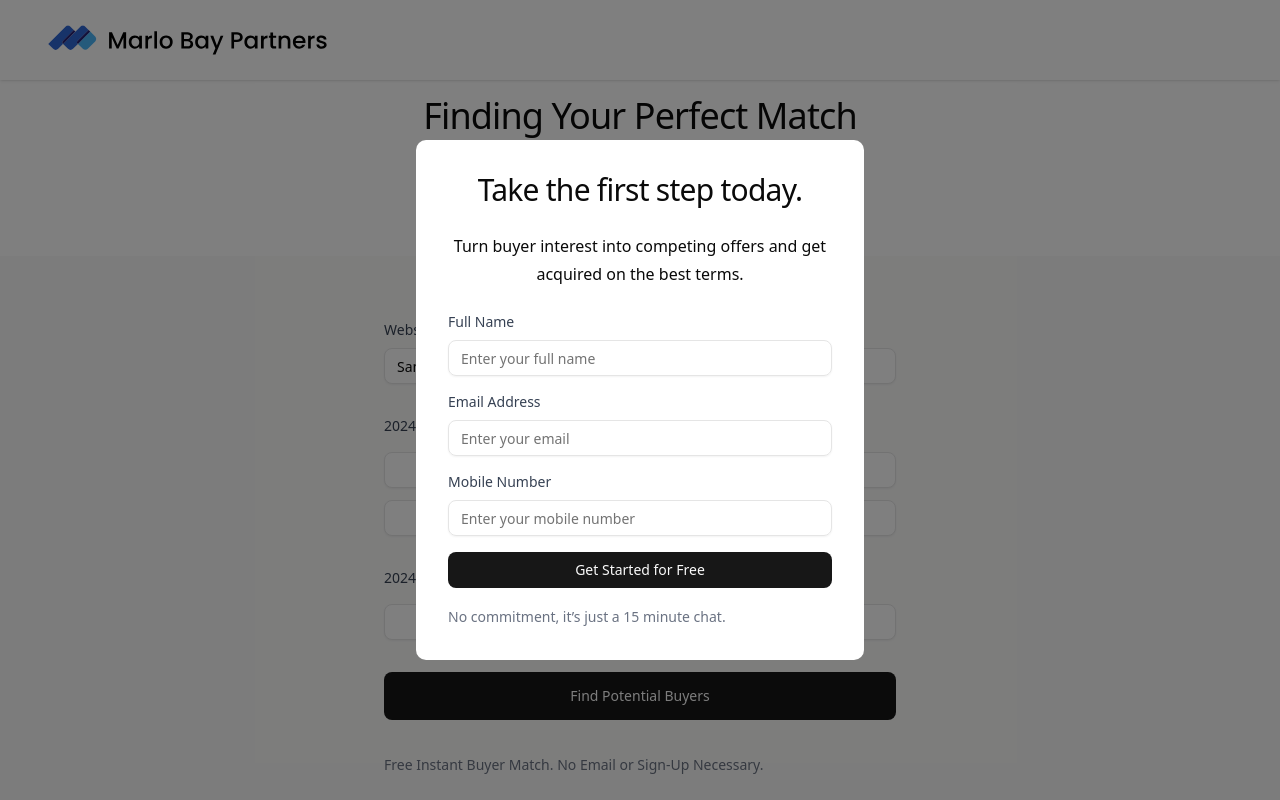
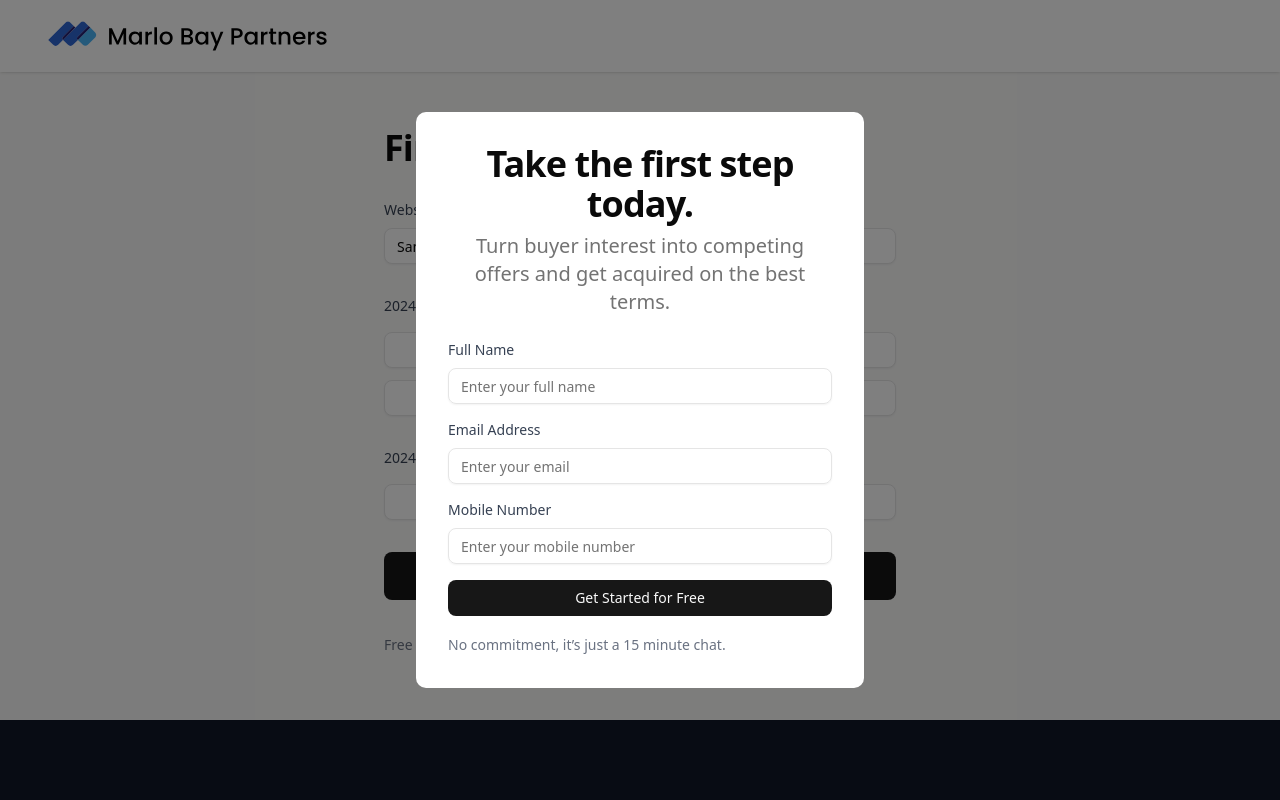
Before and after one commit to derekchan916/marlo-bay-landing, a Next.js app: page /match in a window 1280 px wide. Both pictures are taken after typing "Sample" into the empty fields and a click on the button "Find Potential Buyers". Shown: the top 800 px of the page. Built offline with nearby package versions, Linux system fonts and the light colour scheme; no server answers.

Commit message:
Add other styles

```diff
--- a/src/app/match/page.tsx
+++ b/src/app/match/page.tsx
@@ -1,6 +1,7 @@
 import Header from "@/components/Global/Header";
 import FinancialForm from "@/components/Match/FinancialForm";
 import { Text } from "@/base/text";
+import Footer from "@/components/Global/Footer";
 
 export default async function MatchPage({
   searchParams,
@@ -15,16 +16,8 @@ export default async function MatchPage({
     <div className="relative min-h-screen bg-white">
       <Header logoVariant="color" handleScroll={false} />
 
-      {/* Hero Section */}
-      <section className="relative py-16 md:py-24 flex items-center justify-center pt-28">
-        <div className="max-w-4xl mx-auto px-4 sm:px-6 lg:px-8 text-center">
-          <Text className="font-light mb-6 tracking-tight" variant="h1">
-            Finding Your Perfect Match
-          </Text>
-        </div>
-      </section>
-
       <FinancialForm initialDomain={domain} />
+      <Footer />
     </div>
   );
 }
--- a/src/app/page.tsx
+++ b/src/app/page.tsx
@@ -37,12 +37,12 @@ export default function Home() {
               </div>
 
               {/* Title */}
-              <Text className="text-6xl text-white mb-6" variant="h1">
+              <Text className="text-white mb-6" variant="h1">
                 Journey to Market Leadership
               </Text>
 
               {/* Subtitle */}
-              <Text className="text-white/90 mb-8 max-w-2xl" variant="p">
+              <Text className="text-white/90 mb-8 max-w-2xl" variant="lead">
                 Our commitment to collaborative, proactive engagement has been
                 rewarded with lasting partnerships.
               </Text>
@@ -117,7 +117,7 @@ export default function Home() {
             </div>
 
             {/* Right Column - Image Grid */}
-            <div className="grid grid-cols-3 gap-4">
+            <div className="grid grid-cols-2 sm:grid-cols-3 gap-4">
               <IndustryCard
                 imageSrc="/veterinary-services.jpg"
                 alt="Veterinary Services"
--- a/src/base/Text.tsx
+++ b/src/base/Text.tsx
@@ -16,15 +16,15 @@ type TextVariant =
   | "muted";
 
 const variantStyles: Record<TextVariant, string> = {
-  h1: "scroll-m-20 text-4xl font-extrabold tracking-tight text-balance",
-  h2: "scroll-m-20 tscroll-m-20 text-3xl font-semibold tracking-tight first:mt-0",
+  h1: "scroll-m-20 text-4xl md:text-5xl lg:text-6xl font-extrabold tracking-tight text-balance",
+  h2: "scroll-m-20 text-2xl md:text-3xl lg:text-4xl font-semibold tracking-tight first:mt-0",
   h3: "scroll-m-20 text-2xl font-semibold tracking-tight",
   h4: "scroll-m-20 text-xl font-semibold tracking-tight",
   p: "leading-7 [&:not(:first-child)]:mt-6",
   blockquote: "mt-6 border-l-2 pl-6 italic",
   list: "my-6 ml-6 list-disc [&>li]:mt-2",
   code: "relative rounded bg-muted px-[0.3rem] py-[0.2rem] font-mono text-sm font-semibold",
-  lead: "text-muted-foreground text-xl",
+  lead: "text-muted-foreground text-base md:text-lg lg:text-xl",
   large: "text-lg font-semibold",
   small: "text-sm leading-none font-medium",
   muted: "text-muted-foreground text-sm",
--- a/src/components/Global/Footer.tsx
+++ b/src/components/Global/Footer.tsx
@@ -4,7 +4,7 @@ import { Text } from "@/base/text";
 export default function Footer() {
   return (
     <footer className="bg-gray-900 text-white">
-      <div className="container-base py-12">
+      <div className="container-base py-20">
         <div className="grid grid-cols-1 md:grid-cols-4 gap-8 mb-8">
           {/* Left Column - Logo and Location */}
           <div className="md:col-span-1">
--- a/src/components/Global/Header.tsx
+++ b/src/components/Global/Header.tsx
@@ -1,6 +1,7 @@
 "use client";
 
 import { useState, useEffect } from "react";
+import Link from "next/link";
 import FullLogoColored from "@/icons/Logo/FullLogoColored";
 import FullLogoWhite from "@/icons/Logo/FullLogoWhite";
 
@@ -46,14 +47,17 @@ export default function Header({
       }`}
     >
       <div className="container-base">
-        <div className="flex items-center h-16 md:h-20">
-          <div className="transition-opacity duration-300">
+        <div className="flex items-center h-16 md:h-18">
+          <Link
+            className="transition-opacity duration-300 cursor-pointer"
+            href="/"
+          >
             {showColoredLogo ? (
               <FullLogoColored width={280} />
             ) : (
               <FullLogoWhite width={280} />
             )}
-          </div>
+          </Link>
         </div>
       </div>
     </header>
--- a/src/components/Home/JoinUs.tsx
+++ b/src/components/Home/JoinUs.tsx
@@ -2,8 +2,8 @@ import { Text } from "@/base/text";
 
 export default function JoinUs() {
   return (
-    <section className="py-16 md:py-24 px-4 sm:px-6 lg:px-8 bg-stone-50">
-      <div className="max-w-7xl mx-auto">
+    <section className="bg-stone-50">
+      <div className="container-base section-y-padding pt-0">
         <div className="bg-stone-100 rounded-2xl overflow-hidden">
           <div className="grid grid-cols-1 lg:grid-cols-2 gap-8 lg:gap-12 items-center p-8 md:p-12">
             {/* Left Column - Text and Buttons */}
--- a/src/components/Match/ContactModal.tsx
+++ b/src/components/Match/ContactModal.tsx
@@ -98,10 +98,10 @@ export default function ContactModal({
         ) : (
           <>
             <div className="text-center">
-              <Text className="font-light mb-4" variant="h2">
+              <Text className="mb-2" variant="h2">
                 Take the first step today.
               </Text>
-              <Text variant="p">
+              <Text variant="lead">
                 Turn buyer interest into competing offers and get acquired on
                 the best terms.
               </Text>
--- a/src/components/Match/FinancialForm.tsx
+++ b/src/components/Match/FinancialForm.tsx
@@ -22,7 +22,7 @@ export default function FinancialForm({
   const profitOptions = ["< $500K", "$500K - $1M", "> $1M"];
 
   return (
-    <div className="bg-stone-50 py-16 px-4 sm:px-6 lg:px-8">
+    <div className="bg-stone-50 py-16 px-4 sm:px-6 lg:px-8 pt-32">
       <div className="max-w-lg mx-auto">
         <form
           className="space-y-8"
@@ -33,6 +33,9 @@ export default function FinancialForm({
         >
           {/* Website Input */}
           <div>
+            <Text className="mb-8" variant="h2">
+              Find Your Perfect Match
+            </Text>
             <label className="block text-sm font-medium text-gray-700 mb-2">
               Website
             </label>
@@ -50,7 +53,7 @@ export default function FinancialForm({
             <label className="block text-sm font-medium text-gray-700 mb-4">
               2024 Annual Revenue
             </label>
-            <div className="grid grid-cols-2 gap-3">
+            <div className="grid grid-cols-1 sm:grid-cols-2 gap-3">
               {revenueOptions.map((option) => (
                 <Button
                   key={option}
@@ -69,7 +72,7 @@ export default function FinancialForm({
             <label className="block text-sm font-medium text-gray-700 mb-4">
               2024 Annual Profit
             </label>
-            <div className="grid grid-cols-3 gap-3">
+            <div className="grid grid-cols-1 sm:grid-cols-3 gap-3">
               {profitOptions.map((option) => (
                 <Button
                   key={option}
@@ -89,7 +92,7 @@ export default function FinancialForm({
           </Button>
 
           <Text className="text-center text-gray-500 mt-4" variant="small">
-            Free Instant Buyer Match. No Email or Sign-Up Necessary.
+            Free Instant Buyer Match. No Sign-Up Necessary.
           </Text>
         </form>
       </div>
```
